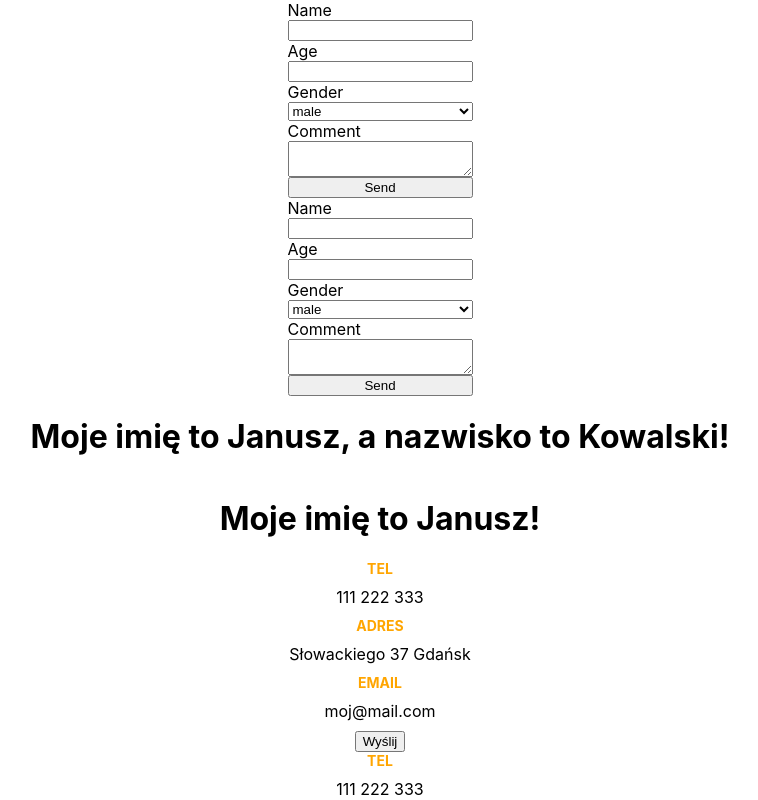
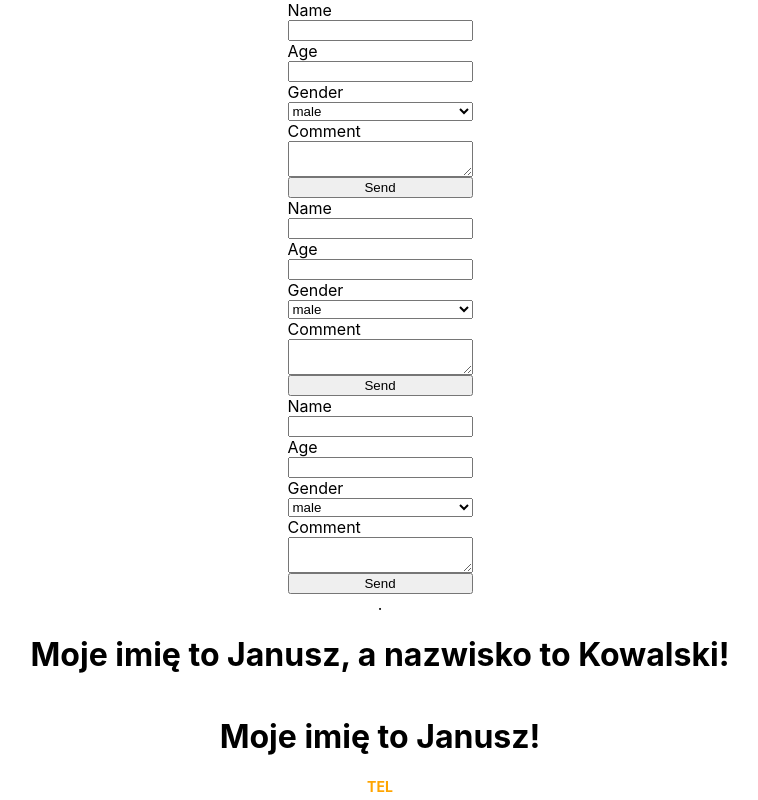
Before and after one commit to twerno/isareactporta, a React (Create React App) app in the folder day1_2/my-app/: page / in a window 1280 px wide. Shown: the top 800 px of the page, without its empty margins (260-1018 px from the left). Built offline with nearby package versions, Linux system fonts and the light colour scheme; no server answers.

Commit message:
Added BoostedForm as an example of formik

```diff
--- a/day1_2/my-app/package.json
+++ b/day1_2/my-app/package.json
@@ -7,6 +7,7 @@
     "@testing-library/jest-dom": "^5.11.4",
     "@testing-library/react": "^11.1.0",
     "@testing-library/user-event": "^12.1.10",
+    "formik": "^2.2.9",
     "react": "^17.0.2",
     "react-dom": "^17.0.2",
     "react-scripts": "4.0.3",
--- a/day1_2/my-app/src/App.js
+++ b/day1_2/my-app/src/App.js
@@ -2,13 +2,14 @@ import { Wrapper } from './Wrapper';
 import { AboutMe } from './about-me/AboutMe';
 import { Users } from './users/Users';
 import { Game, GameClass } from "./games";
-import { Form, BetterForm } from "./forms";
+import {Form, BetterForm, BoostedForm} from "./forms";
 
 function App() {
     return (
         <Wrapper>
             <Form />
             <BetterForm />
+            <BoostedForm />.
             <AboutMe />
             <Game name="Witcher 3" />
             <GameClass name="Diablo 2"/>
--- /dev/null
+++ b/day1_2/my-app/src/forms/BoostedForm.js
@@ -0,0 +1,45 @@
+import {useFormik} from 'formik';
+import styled from "styled-components";
+
+const FormContainer = styled.form`
+    display: flex;
+    flex-direction: column;
+`;
+
+export const BoostedForm = () => {
+    const { values, errors, handleSubmit, handleChange } = useFormik({
+        initialValues: {
+            name: '',
+            age: '',
+            gender: 'male',
+            comment: ''
+        },
+        onSubmit: (values) => {
+            alert(JSON.stringify(values, null, 2))
+        },
+        validate: (values) => {
+            const errors = {};
+            if (!values.name) {
+                errors.name = 'Required';
+            }
+
+            return errors;
+        }
+    });
+
+    return <FormContainer onSubmit={handleSubmit}>
+        <label htmlFor="name">Name</label>
+        <input type="text" id="name" name="name" value={values.name} onChange={handleChange} />
+        {errors.name && <span style={{ color: 'red'}}>This field is required</span>}
+        <label htmlFor="age">Age</label>
+        <input type="number" id="age" name="age" value={values.age} onChange={handleChange} />
+        <label htmlFor="gender">Gender</label>
+        <select id="gender" name="gender" value={values.gender} onChange={handleChange}>
+            <option>male</option>
+            <option>female</option>
+        </select>
+        <label htmlFor="comment">Comment</label>
+        <textarea id="comment" name="comment" value={values.comment} onChange={handleChange}/>
+        <input type="submit" value="Send" />
+    </FormContainer>
+}
--- a/day1_2/my-app/src/forms/index.js
+++ b/day1_2/my-app/src/forms/index.js
@@ -1,2 +1,3 @@
 export { Form } from './Form';
 export { BetterForm } from './BetterForm';
+export { BoostedForm } from './BoostedForm';
```
Also changed, not shown: 2 other files (tests, documents, lock files or other folders).
